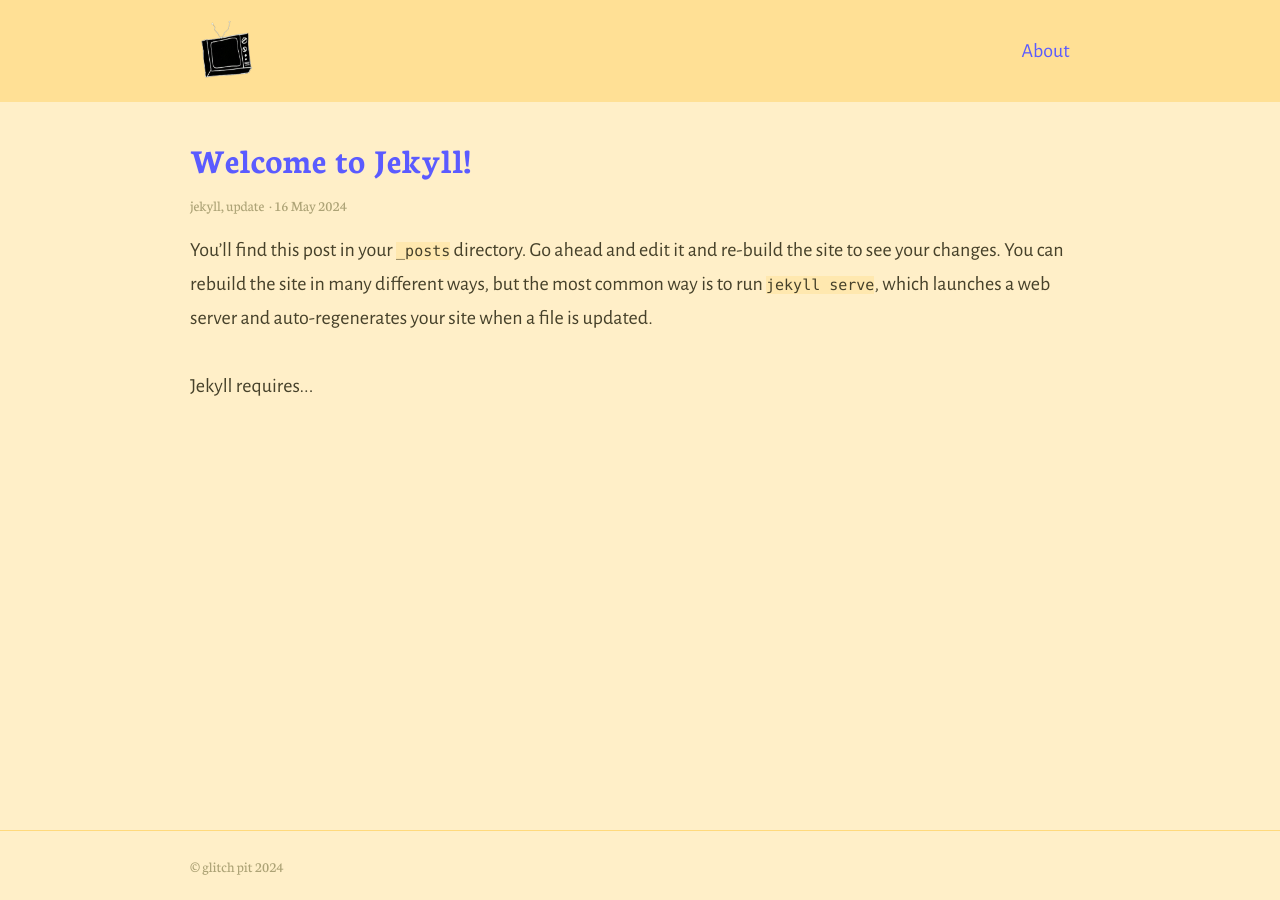
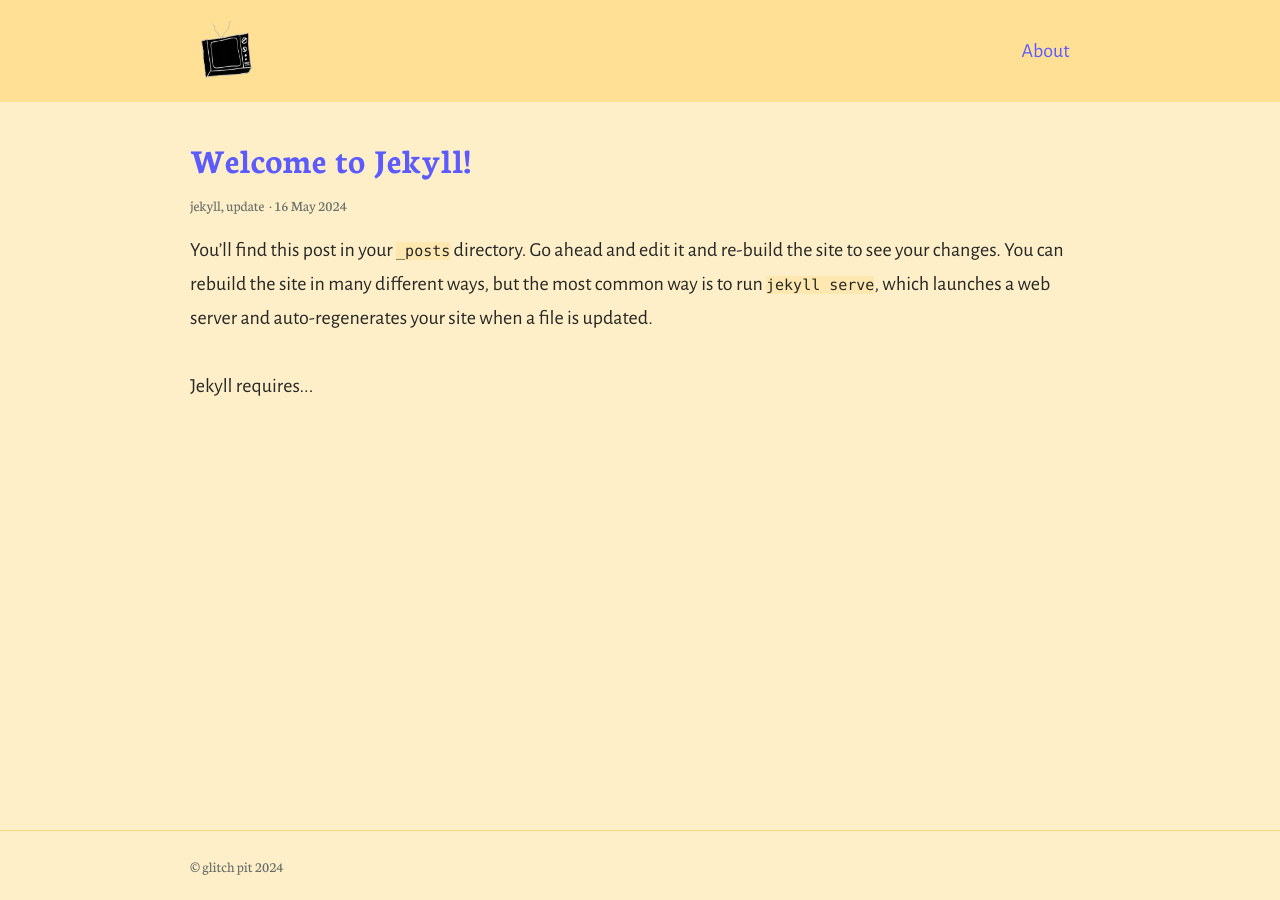
Before and after one commit to glitchpit/glitchpit.github.io, a Jekyll site: the page built from index.markdown, in a window 1280 px wide. Built offline with Jekyll 4.4.1, drawn with Linux system fonts in a browser that asks for light colours.

Commit message:
Update _colors.scss

```diff
--- a/_sass/_colors.scss
+++ b/_sass/_colors.scss
@@ -1,6 +1,6 @@
 // Colours
-$bodyColour: #46412A;
-$headingColour: darken($bodyColour, 5%);
+$bodyColour: #262826;
+$headingColour: darken($bodyColour, 13%);
 $linkColour: #5B5BFF;
 $hoverColour: darken($linkColour, 10%);
 $captionColour: lighten($headingColour, 40%);
```
